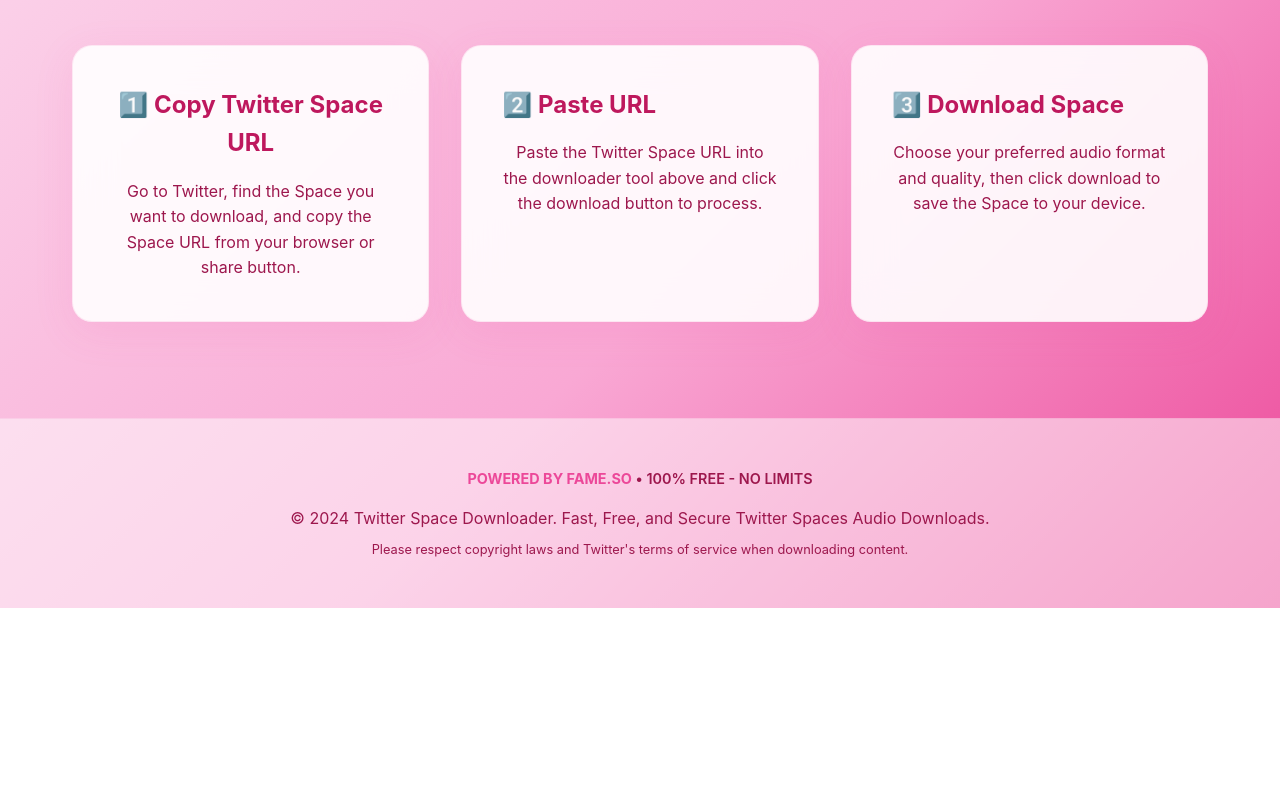
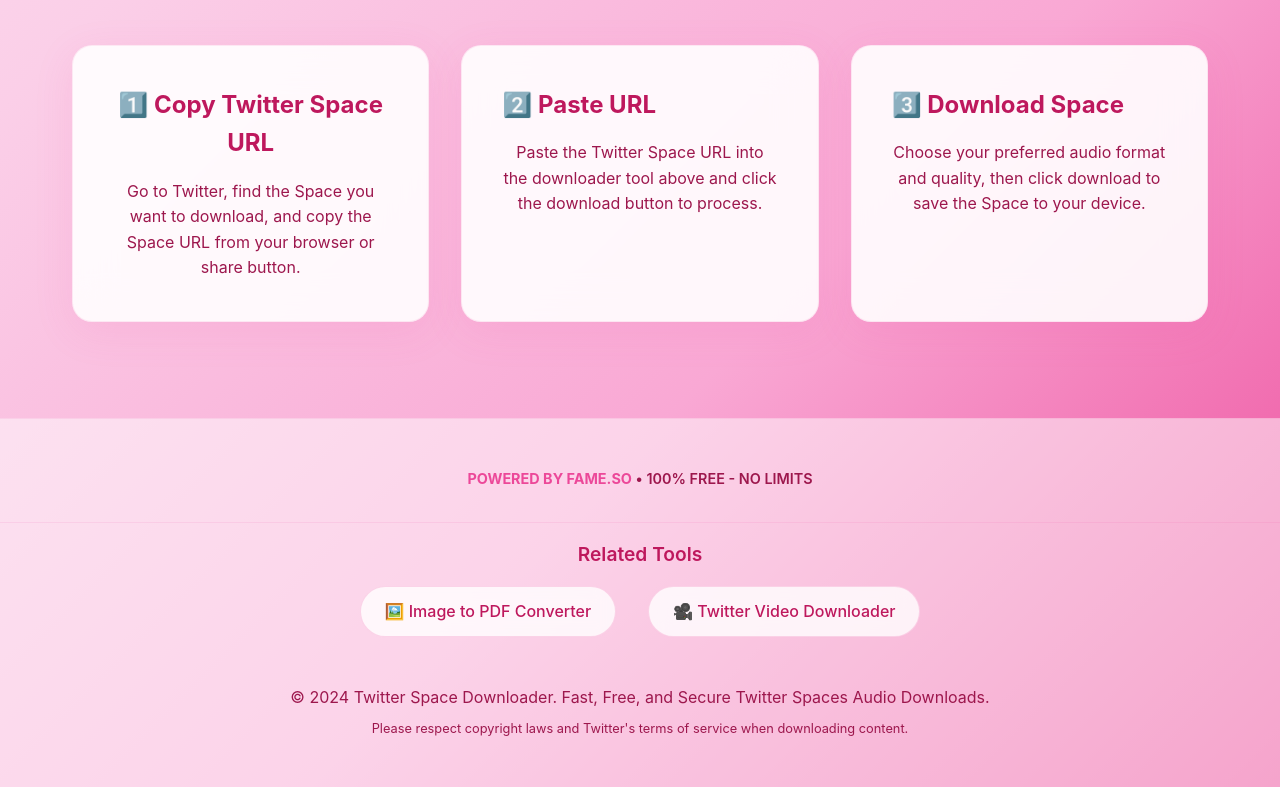
Before and after one commit to davidww11/xspacedownloader, a plain HTML site: page index.html in a window 1280 px wide. Shown: the part 1851-2638 px from the top of the page. Before the commit the page ends 2459 px from the top, so only its background shows below. Drawn offline with Linux system fonts and the light colour scheme.

Commit message:
Add related tools links in footer - Image to PDF Converter and Twitter Video Downloader

```diff
--- a/index.html
+++ b/index.html
@@ -517,6 +517,25 @@
         <div class="powered-by">
             <strong>POWERED BY FAME.SO</strong> • 100% FREE - NO LIMITS
         </div>
+
+        <div style="margin: 2rem 0; padding: 1rem 0; border-top: 1px solid rgba(236, 72, 153, 0.1);">
+            <h3 style="color: #be185d; margin-bottom: 1rem; font-size: 1.2rem; font-weight: 600;">Related Tools</h3>
+            <div style="display: flex; justify-content: center; gap: 2rem; flex-wrap: wrap;">
+                <a href="https://pdf.pullvideo.com/" target="_blank" rel="noopener noreferrer"
+                   style="color: #be185d; text-decoration: none; padding: 0.75rem 1.5rem; background: rgba(255, 255, 255, 0.8); border-radius: 50px; border: 1px solid rgba(236, 72, 153, 0.2); font-weight: 500; transition: all 0.3s ease; backdrop-filter: blur(10px);"
+                   onmouseover="this.style.background='rgba(236, 72, 153, 0.1)'; this.style.transform='translateY(-2px)'"
+                   onmouseout="this.style.background='rgba(255, 255, 255, 0.8)'; this.style.transform='translateY(0)'">
+                    🖼️ Image to PDF Converter
+                </a>
+                <a href="https://x.pullvideo.com/" target="_blank" rel="noopener noreferrer"
+                   style="color: #be185d; text-decoration: none; padding: 0.75rem 1.5rem; background: rgba(255, 255, 255, 0.8); border-radius: 50px; border: 1px solid rgba(236, 72, 153, 0.2); font-weight: 500; transition: all 0.3s ease; backdrop-filter: blur(10px);"
+                   onmouseover="this.style.background='rgba(236, 72, 153, 0.1)'; this.style.transform='translateY(-2px)'"
+                   onmouseout="this.style.background='rgba(255, 255, 255, 0.8)'; this.style.transform='translateY(0)'">
+                    🎥 Twitter Video Downloader
+                </a>
+            </div>
+        </div>
+
         <p>&copy; 2024 Twitter Space Downloader. Fast, Free, and Secure Twitter Spaces Audio Downloads.</p>
         <p style="margin-top: 0.5rem; font-size: 0.8rem;">
             Please respect copyright laws and Twitter's terms of service when downloading content.
```
